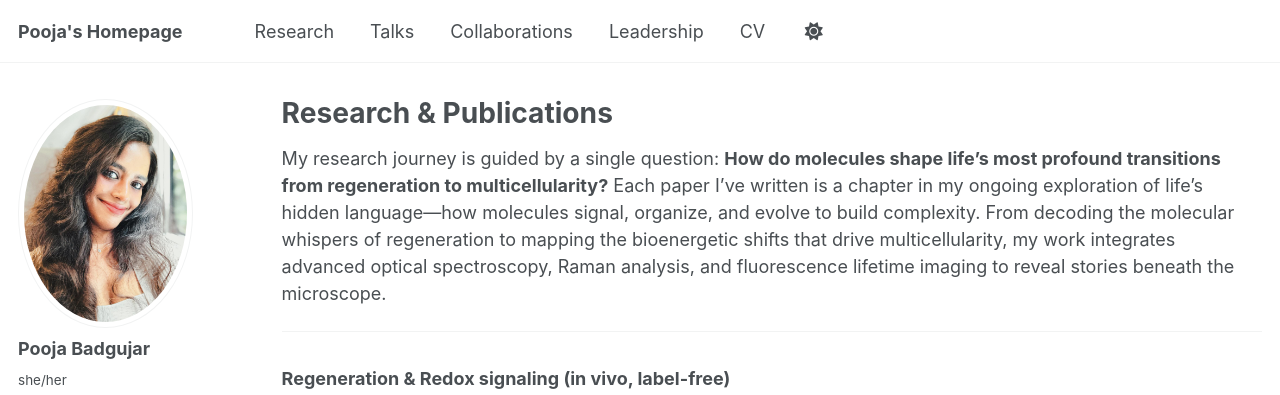
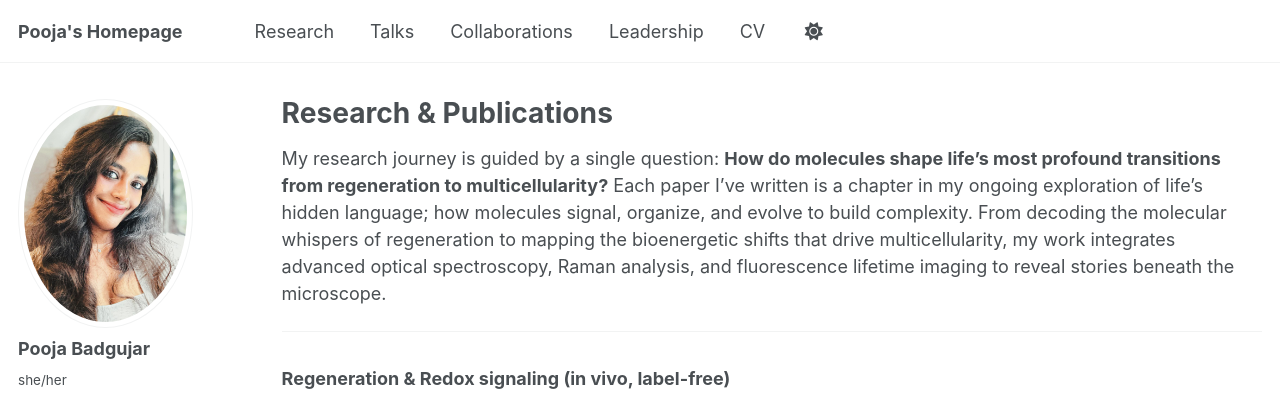
Before and after one commit to pooja-badgujar/pooja, a Jekyll site: the page built from _publications/research.md, in a window 1280 px wide and 900 px high. Shown: the top 395 px of the window. Built offline with Jekyll 4.4.1, drawn with Linux system fonts in a browser that asks for light colours; some web fonts are replaced; a script that is not in the unit is left out.

```diff
--- a/_publications/research.md
+++ b/_publications/research.md
@@ -5,7 +5,7 @@ permalink: /research/
 author_profile: true
 ---
 
-My research journey is guided by a single question: **How do molecules shape life’s most profound transitions from regeneration to multicellularity?** Each paper I’ve written is a chapter in my ongoing exploration of life’s hidden language—how molecules signal, organize, and evolve to build complexity. From decoding the molecular whispers of regeneration to mapping the bioenergetic shifts that drive multicellularity, my work integrates advanced optical spectroscopy, Raman analysis, and fluorescence lifetime imaging to reveal stories beneath the microscope.
+My research journey is guided by a single question: **How do molecules shape life’s most profound transitions from regeneration to multicellularity?** Each paper I’ve written is a chapter in my ongoing exploration of life’s hidden language; how molecules signal, organize, and evolve to build complexity. From decoding the molecular whispers of regeneration to mapping the bioenergetic shifts that drive multicellularity, my work integrates advanced optical spectroscopy, Raman analysis, and fluorescence lifetime imaging to reveal stories beneath the microscope.
 
 ---
 
```
